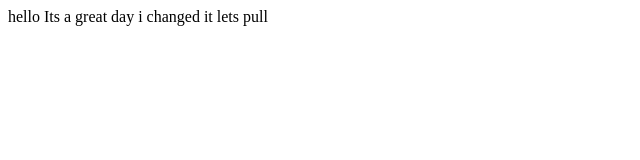
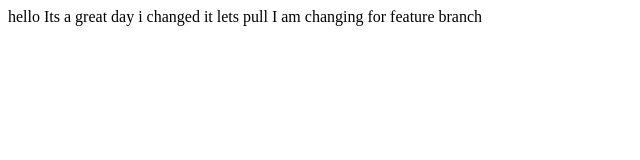
Before and after one commit to jiya866/SampleApp, a plain HTML site: page index.html in a window 1280 px wide. Shown: the whole page, without its empty margins (0-640 px from the left). Drawn offline with Linux system fonts and the light colour scheme.

Commit message:
commiting for feature

```diff
--- a/index.html
+++ b/index.html
@@ -6,5 +6,6 @@
     <body>
         hello Its a great day
         i changed it lets pull
+        I am changing for feature branch
     </body>
 </html>
```
